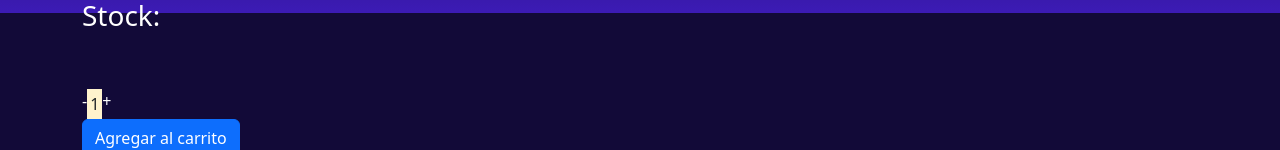
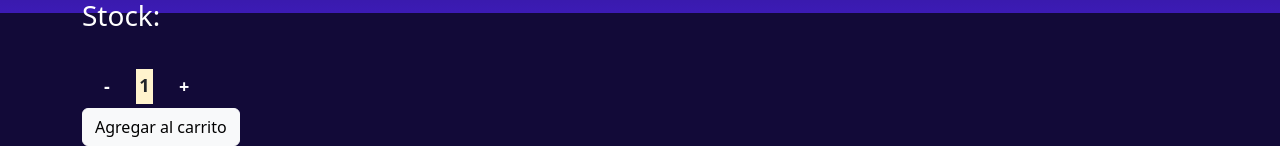
Before and after one commit to EmilioJRGonzalez/ecommerce, a React (Vite) app: page /item/1 in a window 1280 px wide. Shown: the part 787-937 px from the top of the page. Built offline with nearby package versions, Linux system fonts and the light colour scheme; no server answers; the database is empty.

Commit message:
- Mejoras visuales.

```diff
--- a/src/App.css
+++ b/src/App.css
@@ -27,14 +27,26 @@ h3 {
     color: white !important;
 }
 
-div {
+/* div {
     color: white !important;
-}
+} */
 
 p {
     color: black !important;
 }
 
+.cart{
+    font-size: large;
+    font-weight: bold;
+    color: white !important;
+}
+
+.cartMark{
+    font-size: large;
+    font-weight: bold;
+    font-size: large;
+}
+
 /* .navbar:active {
     background-color: white !important;
 } */
--- a/src/components/Cart.jsx
+++ b/src/components/Cart.jsx
@@ -1,5 +1,5 @@
 import { useContext, useState } from "react";
-import { Container, Table, Button, Form } from "react-bootstrap";
+import { Container, Table, Button, CloseButton, Form, Row} from "react-bootstrap";
 import { CartContext } from "../contexts/CartContext";
 import { useNavigate } from "react-router-dom";
 import {
@@ -53,7 +53,7 @@ export const Cart = () => {
         return (
             <Container className="mt-4">
                 <h2>Carrito vacio</h2>
-                <Button variant="primary" onClick={() => navigate("/")}>INICIO</Button>
+                <Button variant="dark" onClick={() => navigate("/")}>INICIO</Button>
             </Container>
             );
     }
@@ -79,13 +79,13 @@ export const Cart = () => {
                         <td>{item.price}</td>
                         <td>{item.quantity}</td>
                         <td><img src={item.ImageId} width={180}/></td>
-                        <td onClick={ () => onRemove(item.id) }>X</td>
+                        <td><CloseButton onClick={() => onRemove(item.id)}/></td>
                         </tr>
                     ))}
                 </tbody>
             </Table>
             <Button onClick={clear}>Vaciar Carrito</Button>
-            <Container className="mt-4 p-4">
+            <Container className="mt-4 p-4 shadow-lg mb-5 bg-body rounded">
                 <Form>
                     <Form.Group className="mb-3" controlId="name">
                             <Form.Label>Nombre</Form.Label>
--- a/src/components/Item.jsx
+++ b/src/components/Item.jsx
@@ -12,7 +12,7 @@ export const Item = ({item}) => {
             <Card.Text>
               {item.description}
             </Card.Text>
-            <Link to={ `/item/${item.id}`  }><Button variant="primary">Ver mas</Button></Link>
+            <Link to={ `/item/${item.id}`  }><Button variant="dark">Ver mas</Button></Link>
           </Card.Body>
         </Card>
       );
--- a/src/components/ItemCounter.jsx
+++ b/src/components/ItemCounter.jsx
@@ -1,5 +1,5 @@
 import { useState } from "react"
-import { Button } from "react-bootstrap";
+import { Container, Row, Col, Button } from "react-bootstrap";
 
 export const ItemCounter = ({ onAdd, stock, initial }) => {
     const [count, setCount] = useState(initial);
@@ -24,13 +24,12 @@ export const ItemCounter = ({ onAdd, stock, initial }) => {
     return(
         <>
             <br/>
-            <br/>
             <div style={{ display: "flex" }}>
-            <div style={{ fintSize: 32 }} onClick={handleDecreaseCount}>-</div>
-            <mark>{count}</mark>
-            <div style={{ fintSize: 32 }} onClick={handleIncreaseCount}>+</div>
+            <div className="cart m-2" onClick={handleDecreaseCount}>&nbsp;&nbsp;&nbsp;-&nbsp;&nbsp;&nbsp;</div>
+            <mark className="cartMark m-1">{count}</mark>
+            <div className="cart m-2" onClick={handleIncreaseCount}>&nbsp;&nbsp;&nbsp;+&nbsp;&nbsp;&nbsp;</div>
             </div>
-            <Button onClick={handleAdd}>Agregar al carrito</Button>
+            <Button variant="light" onClick={handleAdd}>Agregar al carrito</Button>
         </>
     )
 }
```
